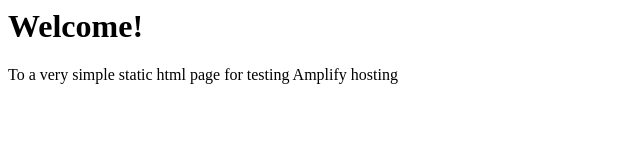
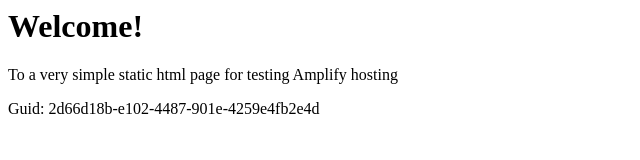
Before and after one commit to aws-aemilia-kix/Github-PR-Commit-Integration-Test-DoNotTouch-Gith-P5X5MO5I-v1-preprod-ap-northeast-3, a website: page src/index.html in a window 1280 px wide. Shown: the whole page, without its empty margins (0-640 px from the left). Drawn offline with Linux system fonts and the light colour scheme.

Commit message:
commit from integ tests

```diff
--- a/src/index.html
+++ b/src/index.html
@@ -1,3 +1,5 @@
+
+
 <html lang="en">
 
 <head>
@@ -10,6 +12,6 @@
 <body>
     <h1>Welcome!</h1>
     <p>To a very simple static html page for testing Amplify hosting</p>
-</body>
+    <p>Guid: 2d66d18b-e102-4487-901e-4259e4fb2e4d</p></body>
 
 </html>
```
